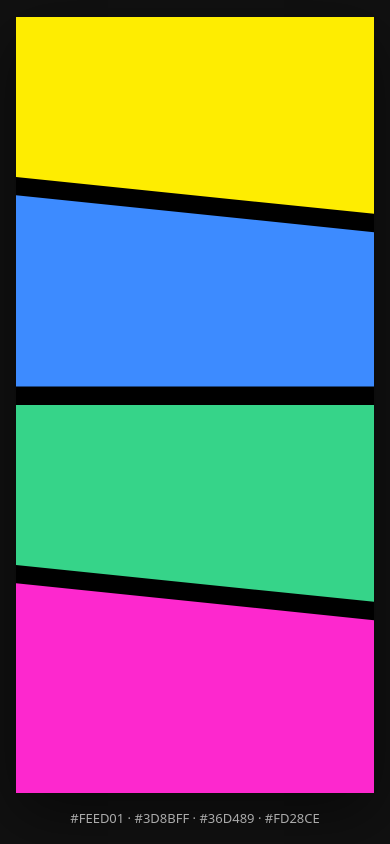
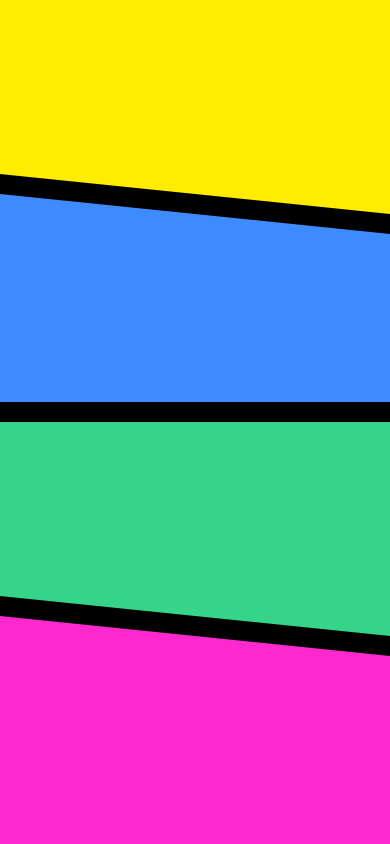
Before and after one commit to whatevershity/nokiss, a plain HTML site: page mobile-bg-preview.html in a window 390 px wide. Drawn offline with Linux system fonts and the light colour scheme.

Commit message:
Show mobile bg preview full-bleed
Co-authored-by: whatevershity <whatevershity@users.noreply.github.com>

```diff
--- a/mobile-bg-preview.html
+++ b/mobile-bg-preview.html
@@ -6,42 +6,19 @@
   <title>Mobile bg — nasze kolory</title>
   <style>
     * { box-sizing: border-box; }
+    html, body { margin: 0; height: 100%; }
     body {
-      margin: 0;
-      min-height: 100vh;
-      display: grid;
-      place-items: center;
-      background: #111;
-      font-family: system-ui, sans-serif;
-      color: #eee;
-    }
-    .phone {
-      width: min(390px, 92vw);
-      aspect-ratio: 390 / 844;
-      overflow: hidden;
-      box-shadow: 0 20px 60px rgba(0,0,0,.5);
       background: #000;
     }
-    .phone img {
+    img {
       display: block;
       width: 100%;
       height: 100%;
       object-fit: cover;
     }
-    p {
-      margin: 16px 0 0;
-      font-size: 13px;
-      opacity: .7;
-      text-align: center;
-    }
   </style>
 </head>
 <body>
-  <div>
-    <div class="phone">
-      <img src="mobile-bg.svg" alt="Tło mobile: żółty, niebieski, zielony, różowy">
-    </div>
-    <p>#FEED01 · #3D8BFF · #36D489 · #FD28CE</p>
-  </div>
+  <img src="mobile-bg.svg" alt="Tło mobile: żółty, niebieski, zielony, różowy">
 </body>
 </html>
```
